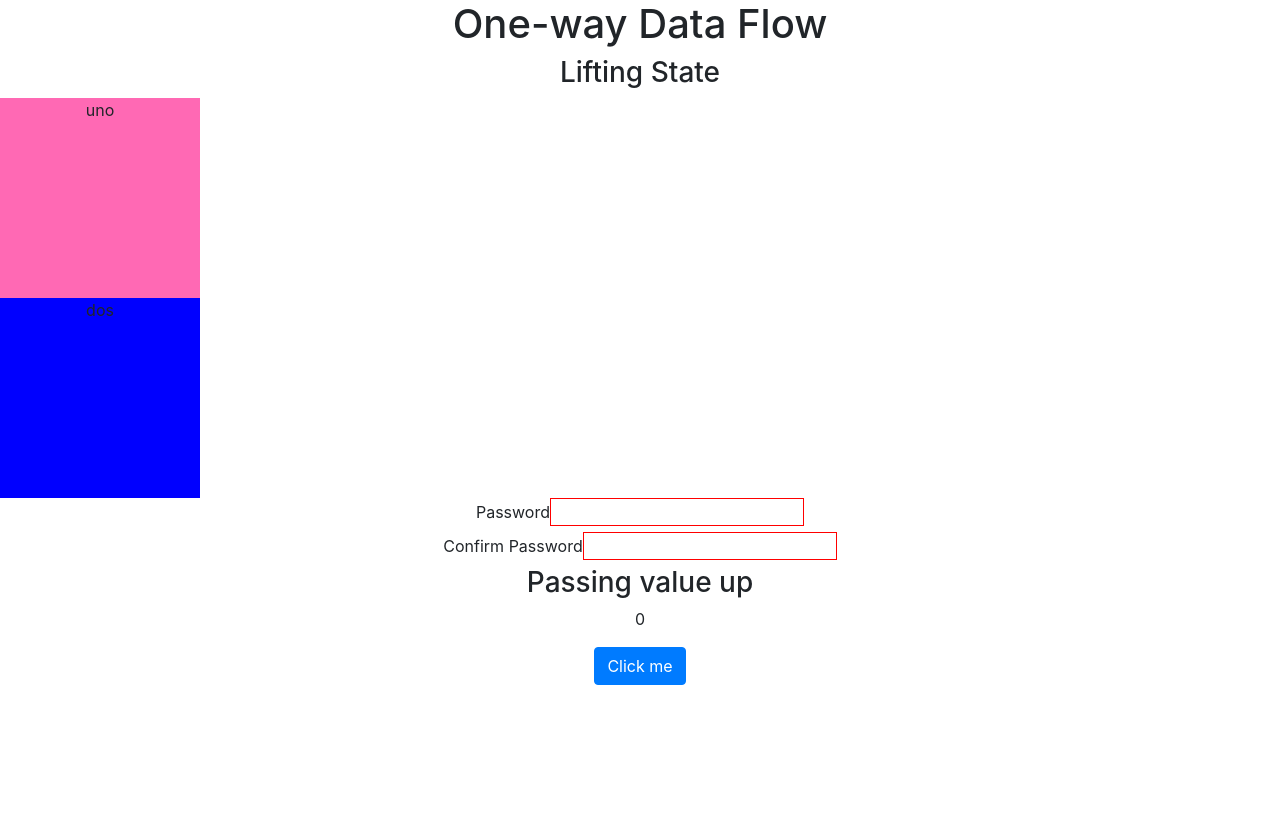
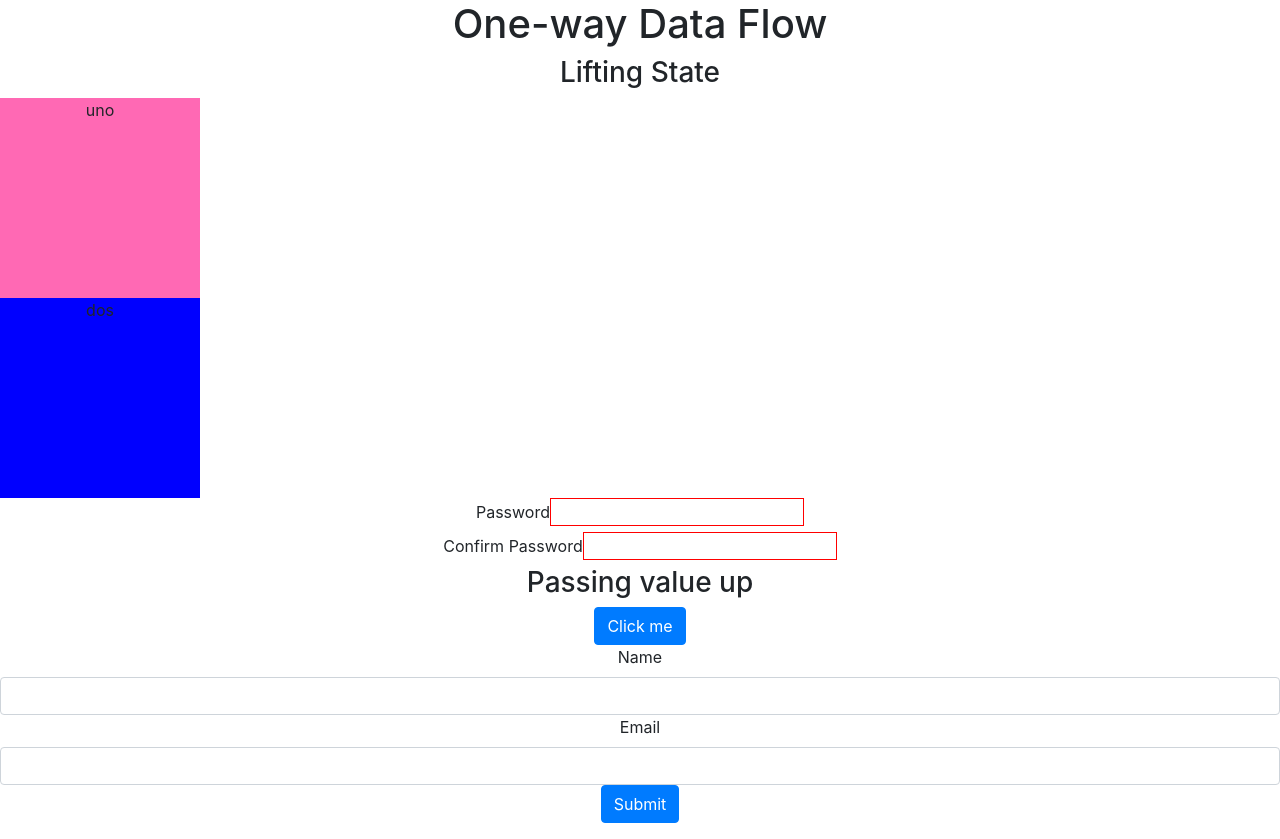
Before and after one commit to tom-meyrick/react-week-10, a React (Create React App) app: page / in a window 1280 px wide. Before the commit the page ends 800 px from the top, so only its background shows below. Built offline with nearby package versions, Linux system fonts and the light colour scheme.

Commit message:
Q2 lifting state challenges complete

```diff
--- a/src/App.js
+++ b/src/App.js
@@ -2,6 +2,7 @@
 import Squares from "./components/Squares";
 import SignUp from "./components/SignUp";
 import Button from "./components/Button";
+import Form from "./components/Form";
 
 const App = () => (
   <>
@@ -11,6 +12,7 @@
     <SignUp minimumLength={4} />
     <h3>Passing value up</h3>
     <Button handleUpdate={(value) => console.log(value)} />
+    <Form handleSubmit={(value) => console.log(value)} />
   </>
 );
 
--- a/src/components/Button.js
+++ b/src/components/Button.js
@@ -30,7 +30,6 @@
     let { counter } = this.state;
     return (
       <>
-        <p>{counter}</p>
         <button className="btn btn-primary" onClick={this.handleClick}>
           Click me
         </button>
--- /dev/null
+++ b/src/components/Form.js
@@ -0,0 +1,63 @@
+import React, { Component } from "react";
+
+class Form extends Component {
+  constructor(props) {
+    super(props);
+
+    this.state = {
+      name: "",
+      email: "",
+    };
+
+    this.handleClick = this.handleClick.bind(this);
+    this.handleName = this.handleName.bind(this);
+    this.handleEmail = this.handleEmail.bind(this);
+  }
+  handleClick(e) {
+    e.preventDefault();
+    const { name, email } = this.state;
+    let personData = { Name: { name }, Email: { email } };
+    let { handleSubmit } = this.props;
+    this.setState({ name: "", email: "" });
+    handleSubmit(personData);
+  }
+
+  handleName(e) {
+    this.setState({ name: e.currentTarget.value });
+  }
+
+  handleEmail(e) {
+    this.setState({ email: e.currentTarget.value });
+  }
+
+  render() {
+    const { name, email } = this.state;
+    return (
+      <form>
+        <div className="form-group">
+          <label for="name">Name</label>
+          <input
+            class="form-control"
+            type="text"
+            id="name"
+            onChange={this.handleName}
+            value={name}
+          />
+          <label for="email">Email</label>
+          <input
+            class="form-control"
+            type="email"
+            id="email"
+            onChange={this.handleEmail}
+            value={email}
+          />{" "}
+          <button className="btn btn-primary" onClick={this.handleClick}>
+            Submit
+          </button>
+        </div>
+      </form>
+    );
+  }
+}
+
+export default Form;
```
